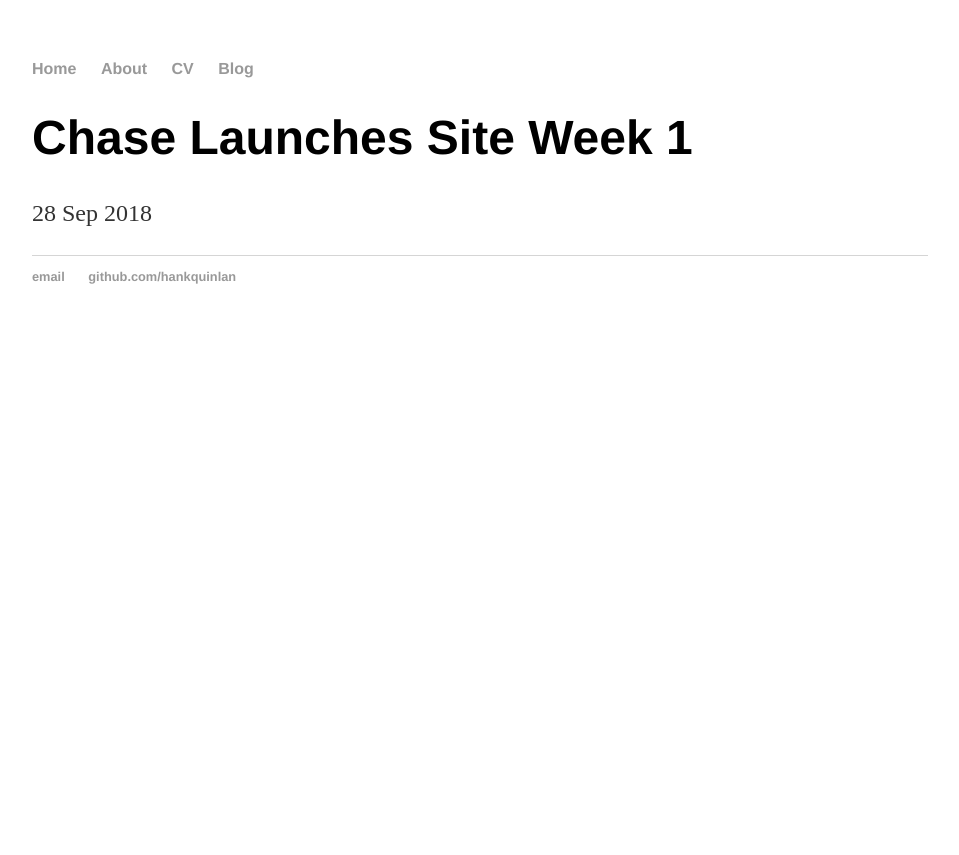
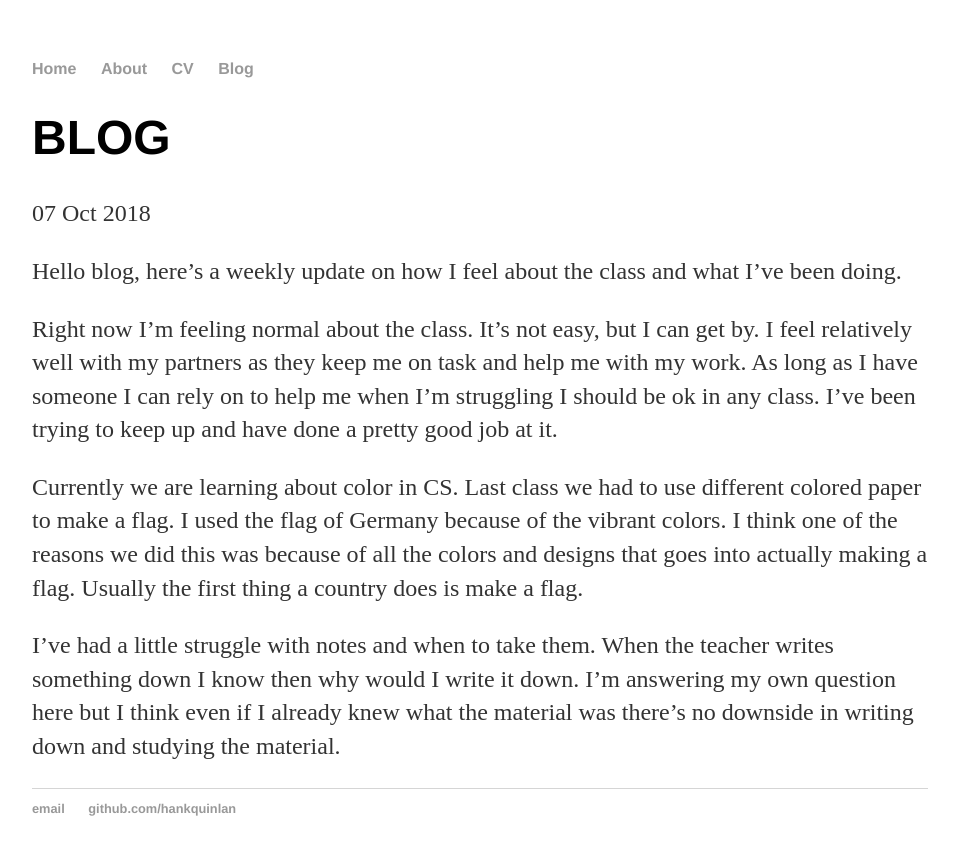
Before and after one commit to chasen8488/chasen8488.github.io, a Jekyll site: the page built from _posts/2018-28-9-Second-Blog-Post.md, in a window 1280 px wide. Shown: the top 855 px of the page, without its empty margins (160-1119 px from the left). Built offline with Jekyll 4.4.1, drawn with Linux system fonts in a browser that asks for light colours.

Commit message:
Writing blog
Updating

```diff
--- a/_posts/2018-28-9-Second-Blog-Post.md
+++ b/_posts/2018-28-9-Second-Blog-Post.md
@@ -1,5 +1,12 @@
 ---
 layout: post
-title: "Chase Launches Site Week 1"
-date: 2018-09-28
+title: "BLOG"
+date: 2018-10-7
 ---
+Hello blog, here's a weekly update on how I feel about the class and what I've been doing.
+
+Right now I'm feeling normal about the class. It's not easy, but I can get by. I feel relatively well with my partners as they keep me on task and help me with my work. As long as I have someone I can rely on to help me when I'm struggling I should be ok in any class. I've been trying to keep up and have done a pretty good job at it.
+
+Currently  we are learning about color in CS. Last class we had to use different colored paper to make a flag. I used the flag of Germany because of the vibrant colors. I think one of the reasons we did this was because of all the colors and designs that goes into actually making a flag. Usually the first thing a country does is make a flag.
+
+I've had a little struggle with notes and when to take them. When the teacher writes something down I know then why would I write it down. I'm answering my own question here but I think even if I already knew what the material was there's no downside in writing down and studying the material.
```
